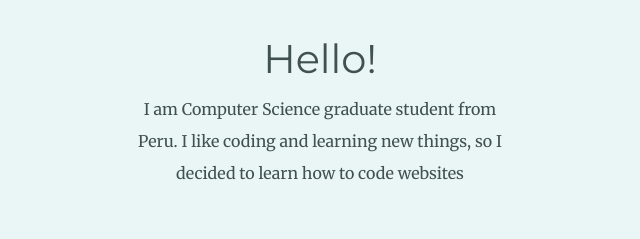
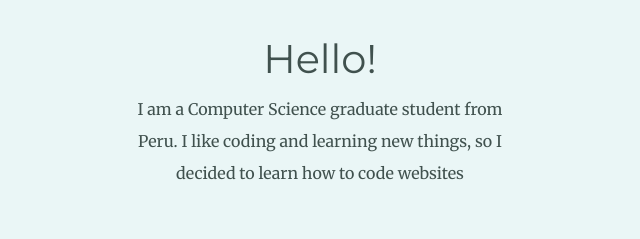
Before and after one commit to StrickBan/efrain_galarza, a plain HTML site: page index.html in a window 1280 px wide. Shown: the part 912-1151 px from the top of the page, 320-960 px from the left. Drawn offline with Linux system fonts and the light colour scheme.

Commit message:
Update index.html

```diff
--- a/index.html
+++ b/index.html
@@ -24,7 +24,7 @@
       <div class="profile">
         <img class = "profile-picture" src="image1.jpg" alt="Profile picture">
         <h2>Hello!</h2>
-        <p class = "intro">I am Computer Science graduate student from Peru. I like coding and learning new things, so I decided to learn how to code websites</p>
+        <p class = "intro">I am a Computer Science graduate student from Peru. I like coding and learning new things, so I decided to learn how to code websites</p>
       </div>
       <hr>
       <div class="skills">
```
